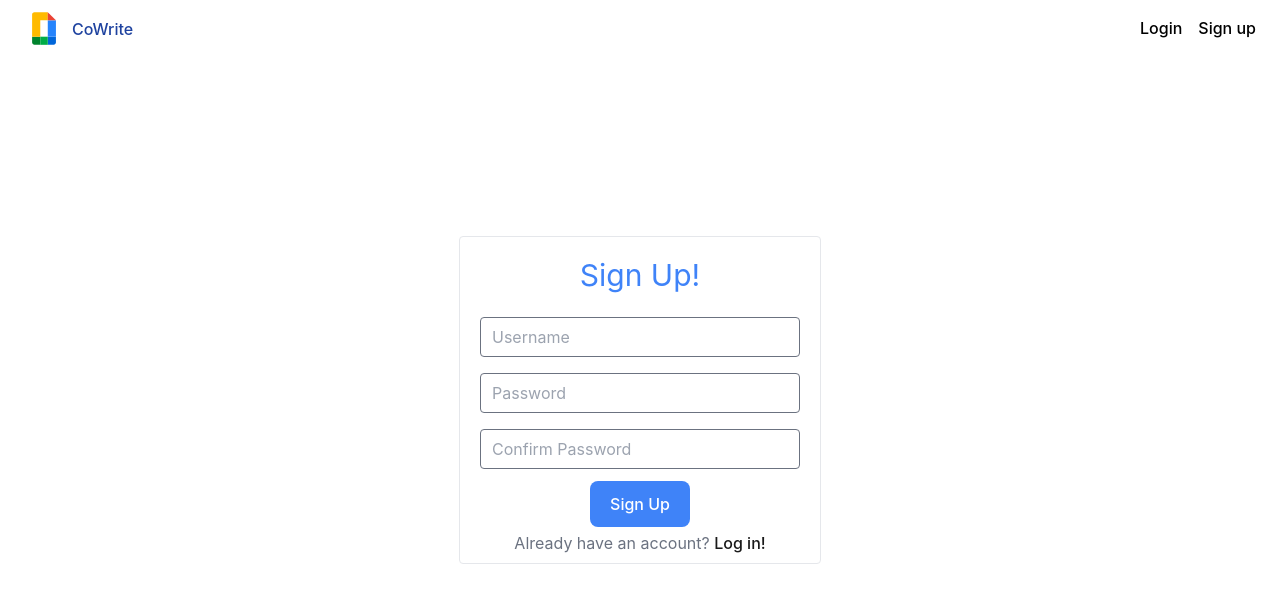
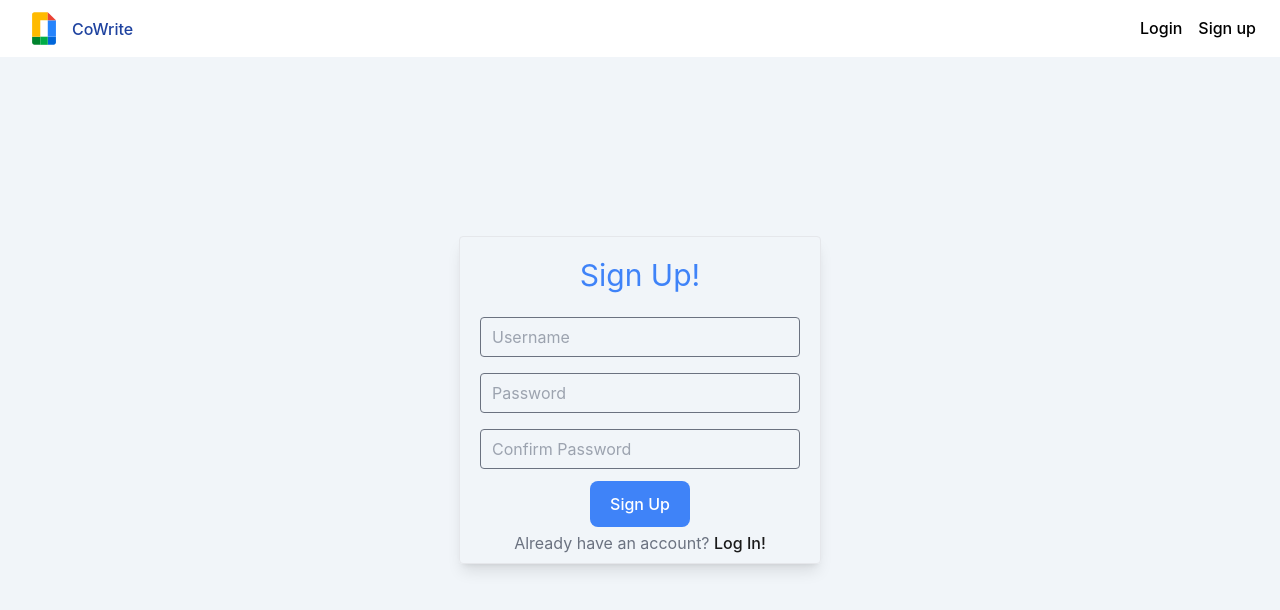
Before and after one commit to MahmoudSamy1452/CoWrite, a React (Vite) app in the folder Frontend/: page /signup in a window 1280 px wide. Shown: the top 610 px of the page. Built offline with nearby package versions, Linux system fonts and the light colour scheme; no server answers.

Commit message:
Made some changes to the UI

```diff
--- a/Frontend/package.json
+++ b/Frontend/package.json
@@ -27,7 +27,8 @@
     "react-axios": "^2.0.6",
     "react-dom": "^18.2.0",
     "react-draft-wysiwyg": "^1.15.0",
-    "react-router-dom": "^6.22.3"
+    "react-router-dom": "^6.22.3",
+    "sonner": "^1.4.41"
   },
   "devDependencies": {
     "@types/react": "^18.2.15",
--- a/Frontend/src/components/LoginForm.jsx
+++ b/Frontend/src/components/LoginForm.jsx
@@ -1,11 +1,10 @@
 import axios from "axios";
-import { useState } from "react";
 import { useNavigate } from "react-router-dom";
 import { useAuthContext } from "../hooks/useAuthContext";
 import { VITE_BACKEND_URL } from "../../config.js";
+import { toast } from 'sonner';
 
 const LoginForm = () => {
-  const [error, setError] = useState(null);
   const navigate = useNavigate();
   const { dispatch } = useAuthContext();
 
@@ -20,25 +19,19 @@ const LoginForm = () => {
     .then((res) => {
       if (res.status === 200) {
         console.log(res)
+        toast.success("Logged in successfully");
         dispatch({ type: 'LOGIN', user: e.target.username.value, token: res.data.accessToken });
         navigate('/home');
       }
     })
     .catch((error) => {
       console.log(error);
-      setError("Invalid username or password");
+      toast.error("Invalid username or password");
     });
   }
 
   return (
-    <form className="m-auto border border-white-300 rounded" onSubmit={handleSubmit}>
-      {error && (
-          <div className="bg-red-100 border border-red-400 text-red-700 px-4 py-3 rounded relative">
-            <strong className="font-bold">Error!</strong>
-            <br />
-            <span className="block sm:inline"> {error}</span>
-          </div>
-      )}
+    <form className="m-auto border border-white-300 rounded shadow-lg" onSubmit={handleSubmit}>
       <p className="text-blue-500 text-3xl mt-5">Log In!</p>
       <div className="relative mt-6">
         <input
@@ -50,12 +43,12 @@ const LoginForm = () => {
         ></input>
         <label
           htmlFor="username"
-          className="absolute left-6 px-2 -translate-y-3.5 text-gray-400 text-base bg-white peer-placeholder-shown:translate-y-2 peer-focus:-translate-y-3.5 duration-300 peer-focus:text-blue-500"
+          className="absolute left-6 px-2 -translate-y-3.5 text-gray-400 text-base bg-slate-100 peer-placeholder-shown:translate-y-2 peer-focus:-translate-y-3.5 duration-300 peer-focus:text-blue-500"
         >
           Username
         </label>
       </div>
-      <div className="relative mb-3 mt-3">
+      <div className="relative mb-3 mt-4">
         <input
           type="password"
           id="password"
@@ -65,7 +58,7 @@ const LoginForm = () => {
         ></input>
         <label
           htmlFor="password"
-          className="absolute left-6 px-2 -translate-y-3.5 text-gray-400 text-base bg-white peer-placeholder-shown:translate-y-2 peer-focus:-translate-y-3.5 duration-300 peer-focus:text-blue-500"
+          className="absolute left-6 px-2 -translate-y-3.5 text-gray-400 text-base bg-slate-100 peer-placeholder-shown:translate-y-2 peer-focus:-translate-y-3.5 duration-300 peer-focus:text-blue-500"
         >
           Password
         </label>
@@ -75,7 +68,7 @@ const LoginForm = () => {
       </button>
       <div className="mt-1 mb-2">
         <p className="text-gray-500 inline">Do not have an account? </p>
-        <a href="/signup">Sign Up!</a>
+        <a href="/signup" className="hover:text-blue-500 duration-300">Sign Up!</a>
       </div>
     </form>
   );
--- a/Frontend/src/components/SignUpForm.jsx
+++ b/Frontend/src/components/SignUpForm.jsx
@@ -1,11 +1,10 @@
 import axios from "axios";
-import { useState } from "react";
 import { useNavigate } from "react-router-dom";
 import { useAuthContext } from "../hooks/useAuthContext";
 import { VITE_BACKEND_URL } from "../../config.js";
+import { toast } from 'sonner';
 
 const SignUpForm = () => {
-  const [error, setError] = useState(null);
   const navigate = useNavigate();
   const { dispatch } = useAuthContext();
 
@@ -13,19 +12,19 @@ const SignUpForm = () => {
     e.preventDefault();
 
     if (e.target.username.value === "" || e.target.password.value === "" || e.target.confirmPassword.value === "") {
-      setError("Please fill out all fields");
+      toast.error("Please fill out all fields");
       return;
     }
 
     const regex = /^(?=.*[0-9])(?=.*[a-z])(?=.*[A-Z])(?=.*\W)(?!.* ).{8,16}$/;
 
-    if (!regex.test(e.target.password.value)) {
-      setError("Password must be between 8-16 characters and contain at least one number, one uppercase letter, one lowercase letter, and one special character");
-      return;
-    }
+    // if (!regex.test(e.target.password.value)) {
+    //   toast.error("Password must be between 8-16 characters and contain at least one number, one uppercase letter, one lowercase letter, and one special character");
+    //   return;
+    // }
 
     if (e.target.password.value !== e.target.confirmPassword.value) {
-      setError("Passwords do not match");
+      toast.error("Passwords do not match");
       return;
     }
 
@@ -37,26 +36,22 @@ const SignUpForm = () => {
     })
     .then((res) => {
       if (res.status === 201) {
-        dispatch({ type: 'LOGIN', user: e.target.username.value, token: res.accessToken });
+        console.log(res)
+        toast.success("Signed up successfully");
+        console.log(res)
+        dispatch({ type: 'LOGIN', user: e.target.username.value, token: res.data.accessToken });
         navigate('/home');
       }
     })
     .catch((error) => {
       console.log(error);
       console.log("Cannot signup");
-      setError("Username already exists");
+      toast.error("Username already exists");
     });
   }
 
   return (
-    <form className="m-auto border border-white-300 rounded max-w-96" onSubmit={handleSubmit}>
-      {error && (
-          <div className="bg-red-100 border border-red-400 text-red-700 px-4 py-3 rounded relative">
-            <strong className="font-bold">Error!</strong>
-            <br />
-            <span className="block sm:inline"> {error}</span>
-          </div>
-      )}
+    <form className="m-auto border border-white-300 rounded max-w-96 shadow-lg" onSubmit={handleSubmit}>
       <p className="text-blue-500 text-3xl mt-5">Sign Up!</p>
       <div className="relative mt-6">
         <input
@@ -68,7 +63,7 @@ const SignUpForm = () => {
         ></input>
         <label
           htmlFor="username"
-          className="absolute left-6 px-2 -translate-y-3.5 text-gray-400 text-base bg-white peer-placeholder-shown:translate-y-2 peer-focus:-translate-y-3.5 duration-300 peer-focus:text-blue-500"
+          className="absolute left-6 px-2 -translate-y-3.5 text-gray-400 text-base bg-slate-100 peer-placeholder-shown:translate-y-2 peer-focus:-translate-y-3.5 duration-300 peer-focus:text-blue-500"
         >
           Username
         </label>
@@ -83,7 +78,7 @@ const SignUpForm = () => {
         ></input>
         <label
           htmlFor="password"
-          className="absolute left-6 px-2 -translate-y-3.5 text-gray-400 text-base bg-white peer-placeholder-shown:translate-y-2 peer-focus:-translate-y-3.5 duration-300 peer-focus:text-blue-500"
+          className="absolute left-6 px-2 -translate-y-3.5 text-gray-400 text-base bg-slate-100 peer-placeholder-shown:translate-y-2 peer-focus:-translate-y-3.5 duration-300 peer-focus:text-blue-500"
         >
           Password
         </label>
@@ -98,7 +93,7 @@ const SignUpForm = () => {
         ></input>
         <label
           htmlFor="confirmPassword"
-          className="absolute left-6 px-2 -translate-y-3.5 text-gray-400 text-base bg-white peer-placeholder-shown:translate-y-2 peer-focus:-translate-y-3.5 duration-300 peer-focus:text-blue-500"
+          className="absolute left-6 px-2 -translate-y-3.5 text-gray-400 text-base bg-slate-100 peer-placeholder-shown:translate-y-2 peer-focus:-translate-y-3.5 duration-300 peer-focus:text-blue-500"
         >
           Confirm Password
         </label>
@@ -106,7 +101,7 @@ const SignUpForm = () => {
       <button type="submit" className="text-white bg-blue-500">Sign Up</button>
       <div className="mt-1 mb-2">
         <p className="text-gray-500 inline">Already have an account? </p>
-        <a href="/login">Log in!</a>
+        <a href="/" className="hover:text-blue-500 duration-300">Log In!</a>
       </div>
     </form>
   );
--- a/Frontend/src/pages/Login.jsx
+++ b/Frontend/src/pages/Login.jsx
@@ -2,7 +2,7 @@ import LoginForm from "../components/LoginForm";
 
 const Login = () => {
     return (
-        <div className="flex justify-center align-middle h-full">
+        <div className="flex justify-center align-middle h-full bg-slate-100">
             <LoginForm />
         </div>
     )
--- a/Frontend/src/pages/SignUp.jsx
+++ b/Frontend/src/pages/SignUp.jsx
@@ -2,7 +2,7 @@ import SignUpForm from "../components/SignUpForm";
 
 const SignUp = () => {
     return (
-        <div className="flex justify-center align-middle h-full">
+        <div className="flex justify-center align-middle h-full bg-slate-100">
             <SignUpForm />
         </div>
     )
```
Also changed, not shown: 1 other file (tests, documents, lock files or other folders).
